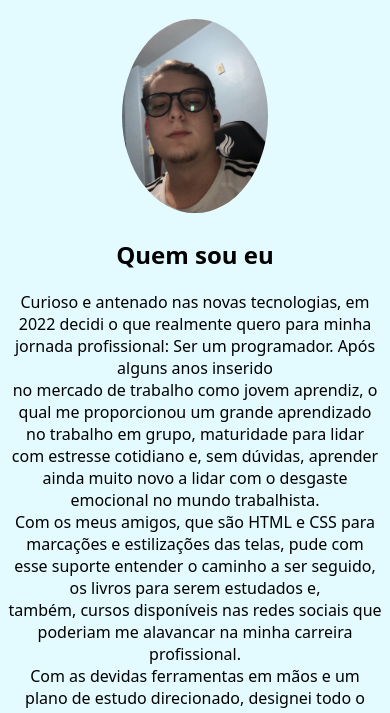
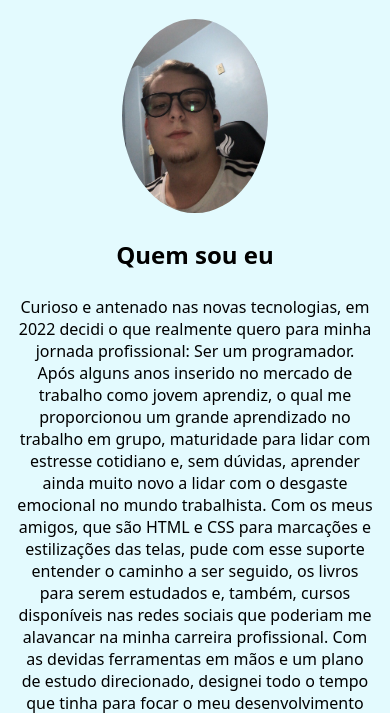
Before and after one commit to Matheuslugon/Portfolio, a plain HTML site: page index.html in a window 390 px wide. Shown: the part 110-823 px from the top of the page. Drawn offline with Linux system fonts and the light colour scheme.

Commit message:
acerto na tag <p>

```diff
--- a/style/style.css
+++ b/css/style.css
@@ -2,6 +2,11 @@ body{
     text-align: center;
     background-color: rgba(88, 228, 253, 0.164);
     font-family: system-ui, -apple-system, BlinkMacSystemFont, 'Segoe UI', Roboto, Oxygen, Ubuntu, Cantarell, 'Open Sans', 'Helvetica Neue', sans-serif;
+}
+
+.intro > p{
+    text-align: center;
+    margin: 10px 230px;
 }
 
 .ftperfil img {
@@ -45,15 +50,20 @@ body{
     transition: transform 0.25s ease-out;
   }
 
-.intro a:hover::after {
+.intro > a:hover::after {
     transform: scaleX(1);
     transform-origin: bottom left;
   }
 
   @media (max-width: 950px){
-    .intro a {
+    .intro > p{
+        text-align: center;
+        margin: 25px 8px;
+    }
+    .intro > p > a {
         text-decoration: underline;
         text-decoration-color: #4c96bb;
 
     }
+
 }
--- a/index.html
+++ b/index.html
@@ -6,7 +6,7 @@
     <meta name="viewport" content="width=device-width, initial-scale=1.0">
     <link rel="shortcut icon" href="img/icon16px.png"/>
     <script src="https://kit.fontawesome.com/241d540593.js" crossorigin="anonymous"></script>
-    <link href="style/style.css" rel="stylesheet">
+    <link href="css/style.css" rel="stylesheet">
     <title>Matheus Lugon - Web Developer</title>
 </head>
 <body>
@@ -16,13 +16,13 @@
     </div>
     <div class="intro">
         <h2>Quem sou eu</h2>
-            <p> Curioso e antenado nas novas tecnologias, em 2022 decidi o que realmente quero para minha jornada profissional: Ser um programador.  Após alguns anos inserido<br> no mercado de trabalho como jovem aprendiz, o qual me proporcionou um grande aprendizado no trabalho em grupo, maturidade para lidar<br> com estresse cotidiano e, sem dúvidas, aprender ainda muito novo a lidar com o desgaste emocional no mundo trabalhista.<br>
-            Com os meus amigos, que são HTML e CSS para marcações e estilizações das telas, pude com esse suporte entender o caminho a ser seguido, os livros para serem estudados e,<br> também, cursos disponíveis nas redes sociais que poderiam me alavancar na minha carreira profissional.<br>
-            Com as devidas ferramentas em mãos e um plano de estudo direcionado, designei todo o tempo que tinha para focar o meu desenvolvimento como programador e,<br> consequentemente, pude adquirir, através do <a href="https://www.cursoemvideo.com/" target="_blank" rel="external"><strong>Curso em video</strong></a> habilidades de git e github para o melhor versionamento do meu código, <br> atribuindo assim um melhor desenvolvimento no trabalho em equipe. Além disso adquiri uma noção básica de PhP para ser mais eficiente nas interações com o <br> banco de dados que foi o meu projeto final logo no primerio periodo da faculdade.<br>
-            Sigo, de forma constante, em busca por conhecimento nesse novo ramo e hoje estou me desenvolvendo na linguagem Javascript<br>para melhorar minhas estilizações e animação dos sites.
+            <p> Curioso e antenado nas novas tecnologias, em 2022 decidi o que realmente quero para minha jornada profissional: Ser um programador.  Após alguns anos inserido no mercado de trabalho como jovem aprendiz, o qual me proporcionou um grande aprendizado no trabalho em grupo, maturidade para lidar com estresse cotidiano e, sem dúvidas, aprender ainda muito novo a lidar com o desgaste emocional no mundo trabalhista.
+            Com os meus amigos, que são HTML e CSS para marcações e estilizações das telas, pude com esse suporte entender o caminho a ser seguido, os livros para serem estudados e, também, cursos disponíveis nas redes sociais que poderiam me alavancar na minha carreira profissional.
+            Com as devidas ferramentas em mãos e um plano de estudo direcionado, designei todo o tempo que tinha para focar o meu desenvolvimento como programador e, consequentemente, pude adquirir, através do <a href="https://www.cursoemvideo.com/" target="_blank" rel="external"><strong>Curso em video</strong></a> habilidades de git e github para o melhor versionamento do meu código,  atribuindo assim um melhor desenvolvimento no trabalho em equipe. Além disso adquiri uma noção básica de PhP para ser mais eficiente nas interações com o  banco de dados que foi o meu projeto final logo no primerio periodo da faculdade.
+            Sigo, de forma constante, em busca por conhecimento nesse novo ramo e hoje estou me desenvolvendo na linguagem Javascriptpara melhorar minhas estilizações e animação dos sites.
             </p>
 
-            <p>Para baixar meu Curriculo em pdf <a href="img/Matheus Lugon - currículo.pdf" target="_blank" download="Matheus Lugon - currículo.pdf" type="application/pdf" ><strong> clique aqui.</strong></a></p> <br>
+            <p>Para baixar meu Curriculo em pdf <a href="img/Matheus Lugon - currículo.pdf" target="_blank" download="Matheus Lugon - currículo.pdf" type="application/pdf" ><strong> clique aqui.</strong></a></p>
     </div>
 
     <div class="social">
```
